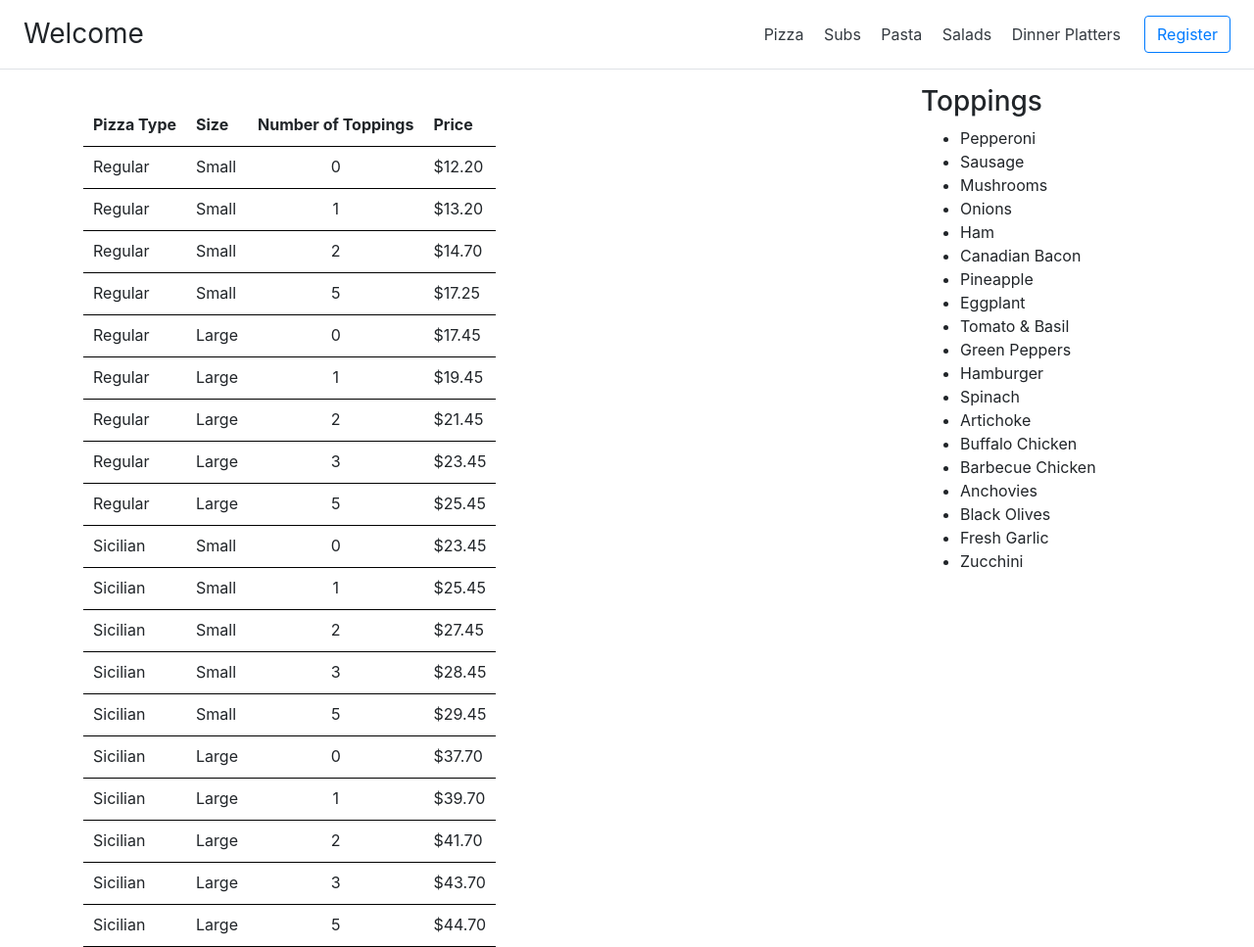
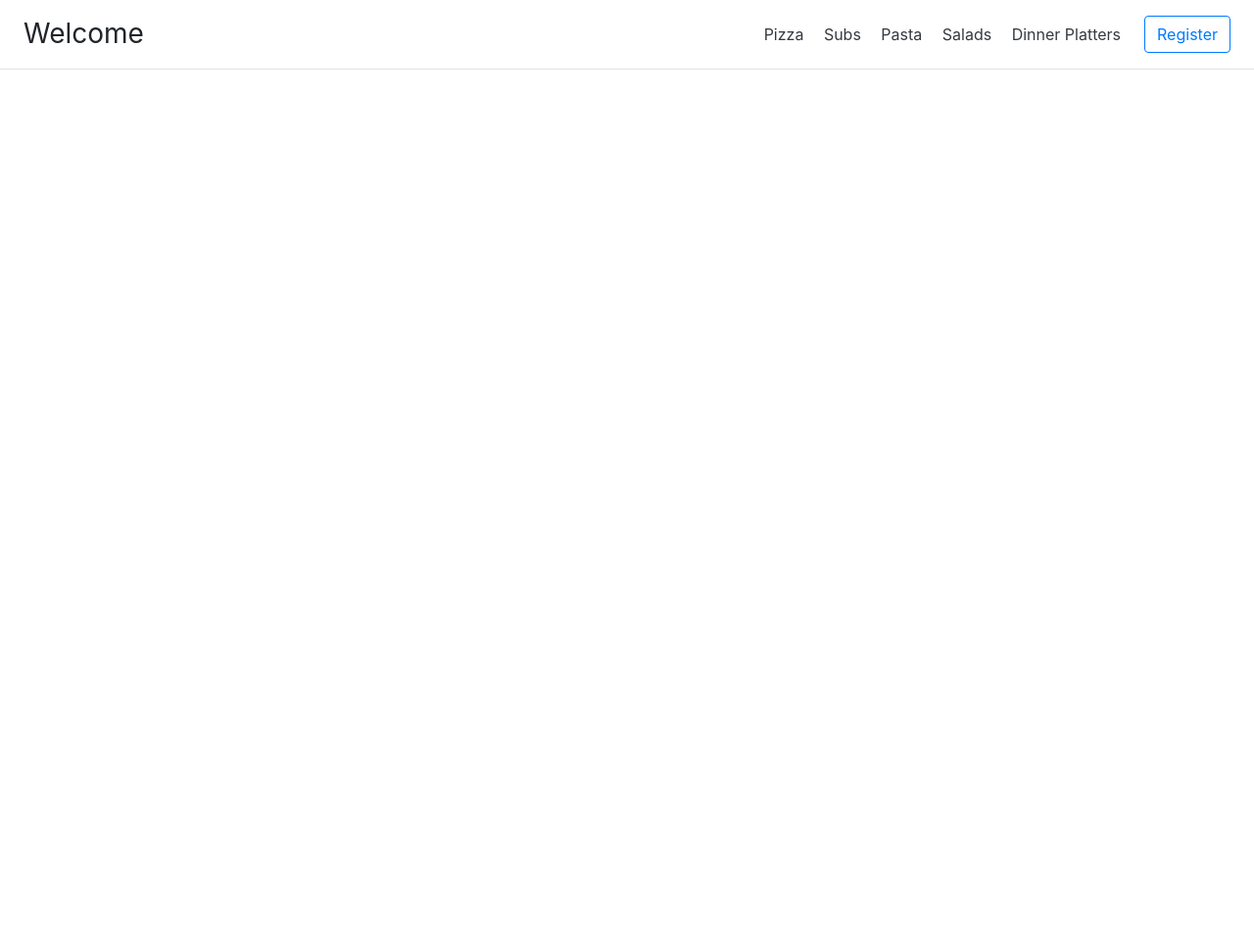
Before and after one commit to OscarMorales77/ecommerce-app, a Django app: page / in a window 1280 px wide. Shown: the whole page at 98% size. After the commit the page ends 71 px from the top, so only its background shows below. Run offline with Django 3.2, Linux system fonts and the light colour scheme; data comes from the database, SQL or seed files in the repository; both versions use the stored data as it was after the commit; some libraries are stand-ins or nearby versions.

Commit message:
Complete all ORM models for database, minor changes to html templates

```diff
--- a/manage_db.py
+++ b/manage_db.py
@@ -2,7 +2,8 @@ import sys, os, django
 sys.path.append("/Users/om/Documents/CS50Web/project3") #here store is root folder(means parent).
 os.environ.setdefault("DJANGO_SETTINGS_MODULE", "pizza.settings")
 django.setup()
-from orders.models import  PizzaPrice
+import inspect
+from orders.models import *
 # sys.path.append('/Users/om/Documents/CS50Web/project3/')
 # os.environ['DJANGO_SETTINGS_MODULE'] = 'pizza.settings'
 # django.setup()
@@ -21,11 +22,12 @@ def mainOld():
         i+=1
 
 
-def main():
+def mainOld2():
     for p in PizzaPrice.objects.all():
         print(p)
 
 
 
+
 if __name__ == "__main__":
     main()
--- a/orders/models.py
+++ b/orders/models.py
@@ -24,16 +24,16 @@ class Toppings(models.Model):
         return f"{self.topping}"
 
     class Meta:
-        verbose_name_plural = "Toppings"
+        verbose_name_plural = "Pizza Toppings"
 
 
 class PizzaOrder(models.Model):
     # UserProfile or User could work
     customer = models.ForeignKey(
-        'UserProfile', related_name="orders", on_delete=models.CASCADE)
+        'UserProfile', related_name="pizzaOrder", on_delete=models.CASCADE)
     topping = models.ManyToManyField(Toppings, blank=True)
     price = models.ForeignKey(
-        PizzaPrice, on_delete=models.CASCADE, related_name="orders")
+        PizzaPrice, on_delete=models.CASCADE, related_name="pizzaOrder")
 
     def __str__(self):
         return f"{self.id}- {self.customer}- ${self.price.price}"
@@ -46,6 +46,10 @@ class UserProfile(models.Model):
     customer = models.OneToOneField(User, on_delete=models.CASCADE)
     # a user can have more than one Pizza Order, hence the many-to-many realtionship
     pizza_order = models.ManyToManyField(PizzaOrder, blank=True)
+    sub_order = models.ManyToManyField('SubOrder', blank=True)
+    pasta_order = models.ManyToManyField('PastaOrder', blank=True)
+    salad_order = models.ManyToManyField('SaladOrder', blank=True)
+    platter_order = models.ManyToManyField('PlatterOrder', blank=True)
 
     def __str__(self):
         return f"{self.customer}"
@@ -61,3 +65,93 @@ def create_profile(sender, instance, created, **kwargs):
 # if a user is created, create a user profile automatically
 signals.post_save.connect(create_profile, sender=User,
                           weak=False, dispatch_uid='models.create_profile')
+
+
+class SubPrice(models.Model):
+    classification = models.CharField(max_length=30)
+    size = models.CharField(max_length=10)
+    price = models.DecimalField(max_digits=6, decimal_places=2)
+
+    class Meta:
+        verbose_name_plural = "Sub Price"
+
+
+class SubOrder(models.Model):
+    # UserProfile or User could work
+    customer = models.ForeignKey(
+        'UserProfile', related_name="subOrder", on_delete=models.CASCADE)
+    price = models.ForeignKey(
+        SubPrice, on_delete=models.CASCADE, related_name="subOrder")
+
+    def __str__(self):
+        return f"{self.customer}- ${self.price.classification}"
+
+    class Meta:
+        verbose_name_plural = "Sub Order"
+
+
+class PastaPrice(models.Model):
+    classification = models.CharField(max_length=30)
+    price = models.DecimalField(max_digits=6, decimal_places=2)
+
+    class Meta:
+        verbose_name_plural = "Pasta Price"
+
+
+class PastaOrder(models.Model):
+    # UserProfile or User could work
+    customer = models.ForeignKey(
+        'UserProfile', related_name="pastaOrder", on_delete=models.CASCADE)
+    price = models.ForeignKey(
+        PastaPrice, on_delete=models.CASCADE, related_name="pastaOrder")
+
+    def __str__(self):
+        return f"{self.customer}- ${self.price.classification}"
+
+    class Meta:
+        verbose_name_plural = "Pasta Order"
+
+
+class SaladPrice(models.Model):
+    classification = models.CharField(max_length=30)
+    price = models.DecimalField(max_digits=6, decimal_places=2)
+
+    class Meta:
+        verbose_name_plural = "Salad Price"
+
+
+class SaladOrder(models.Model):
+    # UserProfile or User could work
+    customer = models.ForeignKey(
+        'UserProfile', related_name="saladOrder", on_delete=models.CASCADE)
+    price = models.ForeignKey(
+        SaladPrice, on_delete=models.CASCADE, related_name="saladOrder")
+
+    def __str__(self):
+        return f"{self.customer}- ${self.price.classification}"
+
+    class Meta:
+        verbose_name_plural = "Salad Order"
+
+
+class PlatterPrice(models.Model):
+    classification = models.CharField(max_length=30)
+    size = models.CharField(max_length=10)
+    price = models.DecimalField(max_digits=6, decimal_places=2)
+
+    class Meta:
+        verbose_name_plural = "Platter Price"
+
+
+class PlatterOrder(models.Model):
+    # UserProfile or User could work
+    customer = models.ForeignKey(
+        'UserProfile', related_name="platterOrder", on_delete=models.CASCADE)
+    price = models.ForeignKey(
+        PlatterPrice, on_delete=models.CASCADE, related_name="platterOrder")
+
+    def __str__(self):
+        return f"{self.customer}- ${self.price.classification}"
+
+    class Meta:
+        verbose_name_plural = "Platter Order"
--- a/orders/templates/orders/index.html
+++ b/orders/templates/orders/index.html
@@ -1,92 +1,11 @@
 {% extends "orders/layout.html" %}
+{% load static %}
 
 {% block title_page %}Main Page{% endblock %}
 
-{% block extra %} <style>
-    table {
-        border-collapse: separate;
-        border-spacing: 0;
-        margin-top: 20px;
-    }
+
+{% block body %}
 
 
 
-    th {
-        text-align: left;
-        font-weight: bold;
-        border-bottom: 1px solid #000;
-    }
-
-    th,
-    td {
-        padding: 8px 10px 10px;
-        line-height: inherit;
-        border-bottom: 1px solid #000;
-    }
-
-    th {
-        vertical-align: bottom
-    }
-
-    td {
-        vertical-align: top
-    }
-</style> {% endblock %}
-{% block body %}
-<div class="d-flex flex-column flex-md-row align-items-center p-3 px-md-4 mb-3 bg-white border-bottom box-shadow">
-    <h3 class="my-0 mr-md-auto font-weight-normal">Welcome</h3>
-
-
-    <nav class="my-2 my-md-0 mr-md-3">
-
-        <a class="p-2 text-dark" href="#">Pizza</a>
-        <a class="p-2 text-dark" href="#">Subs</a>
-        <a class="p-2 text-dark" href="#">Pasta</a>
-        <a class="p-2 text-dark" href="#">Salads</a>
-        <a class="p-2 text-dark" href="#">Dinner Platters</a>
-    </nav>
-    <a class="btn btn-outline-primary" href="#">Register</a>
-</div>
-
-
-<div class="container">
-    <div class="row">
-        <div class="col-9">
-            <table>
-                <thead>
-                    <tr>
-                        <th scope="col">Pizza Type</th>
-                        <th scope="col">Size</th>
-                        <th scope="col">Number of Toppings</th>
-                        <th scope="col">Price</th>
-                    </tr>
-                </thead>
-                <tbody>
-                    {% for menu in pizza_menu %}
-                    <tr>
-                        <td>{{menu.classification}}</td>
-                        <td>{{menu.size}} </td>
-                        <td align="center"> {{menu.num_toppings}} </td>
-                        <td> ${{menu.price}} </td>
-
-                    </tr>
-                    {% endfor %}
-                </tbody>
-            </table>
-        </div>
-
-        <div class="col-3">
-            <h3>Toppings</h3>
-            <ul>
-                {% for topping in toppings %}
-                <li>
-                    {{ topping }}
-                </li>
-                {% endfor %}
-
-            </ul>
-        </div>
-    </div>
-</div>
-
 {% endblock %}
--- a/orders/templates/orders/layout.html
+++ b/orders/templates/orders/layout.html
@@ -13,6 +13,20 @@
 </head>
 
 <body>
+
+    <div class="d-flex flex-column flex-md-row align-items-center p-3 px-md-4 mb-3 bg-white border-bottom box-shadow">
+        <h3 class="my-0 mr-md-auto font-weight-normal">Welcome</h3>
+
+        <nav class="my-2 my-md-0 mr-md-3">
+
+            <a class="p-2 text-dark" href="{% url 'pizza'%}">Pizza</a>
+            <a class="p-2 text-dark" href="menu/subs/">Subs</a>
+            <a class="p-2 text-dark" href="menu/pasta/">Pasta</a>
+            <a class="p-2 text-dark" href="menu/salads/">Salads</a>
+            <a class="p-2 text-dark" href="menu/platters/">Dinner Platters</a>
+        </nav>
+        <a class="btn btn-outline-primary" href="#">Register</a>
+    </div>
     {% block body %}
 
     {% endblock %}
--- a/orders/urls.py
+++ b/orders/urls.py
@@ -3,5 +3,10 @@ from django.urls import path
 from . import views
 
 urlpatterns = [
-    path("", views.index, name="index")
+    path("", views.index, name="index"),
+    path("menu/pizza/", views.pizza, name="pizza")
+    # path("menu/subs", views.subs, name="subs"),
+    # path("menu/pasta", views.pasta, name="pasta"),
+    # path("menu/salad", views.salad, name="salad"),
+    # path("menu/platters", views.platters, name="platter"),
 ]
--- a/orders/views.py
+++ b/orders/views.py
@@ -4,8 +4,13 @@ from django.urls import reverse
 from .models import Toppings, PizzaPrice
 # Create your views here.
 def index(request):
+    print(request.path)
+    print("hello")
+    return render(request, "orders/index.html")
+
+def pizza(request):
     pizza_menu=PizzaPrice.objects.all()
     toppings=Toppings.objects.all()
-    print(toppings)
+    # print(toppings)
     context={"toppings":toppings, "pizza_menu":pizza_menu}
-    return render(request, "orders/index.html", context)
+    return render(request, "orders/pizza.html", context)
```
Also changed, not shown: orders/admin.py (+9 -1 lines), db.sqlite3.
